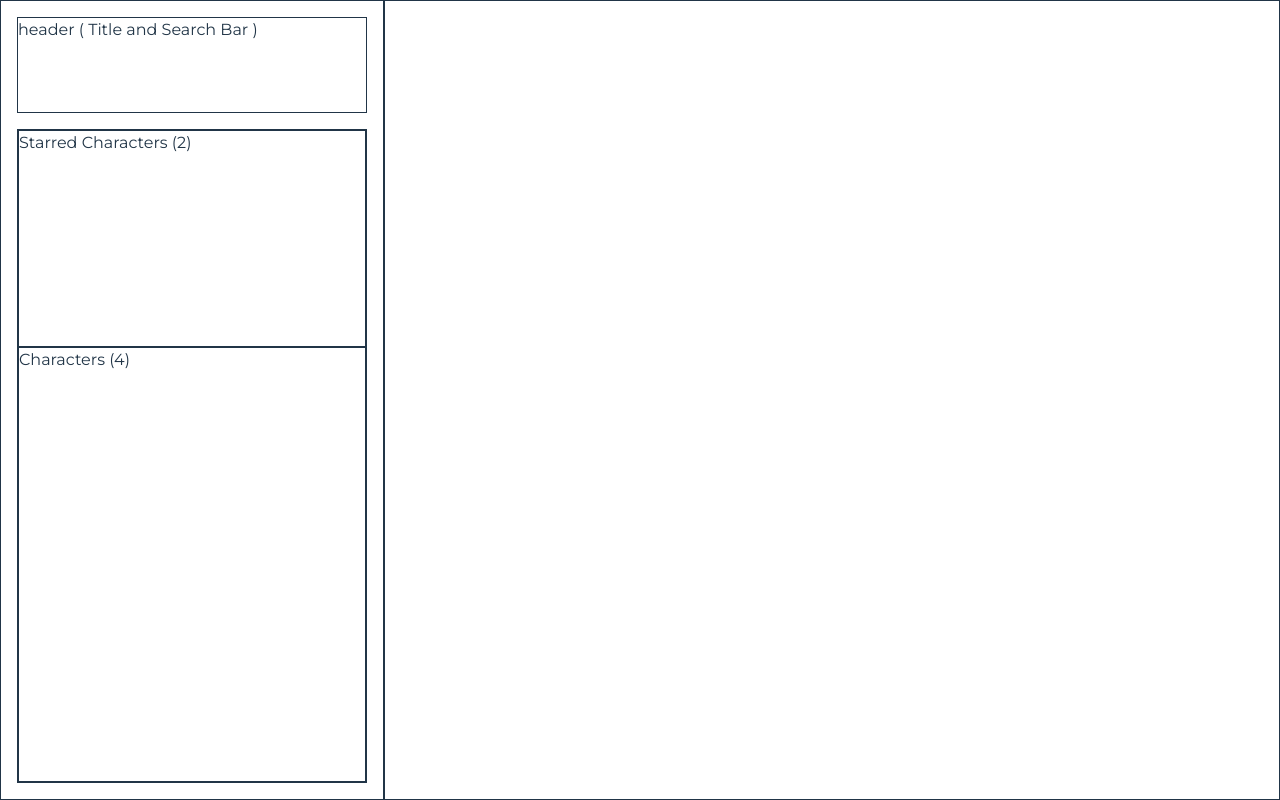
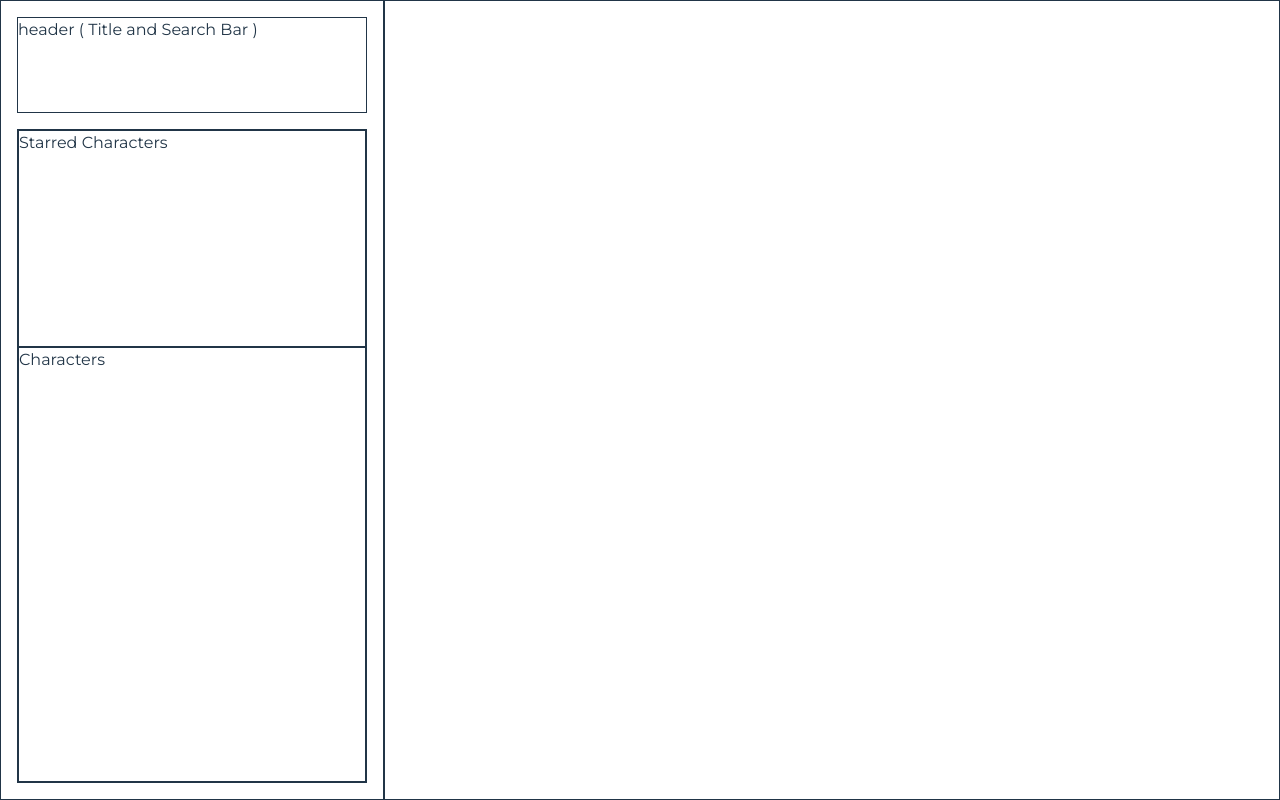
Before and after one commit to jwchavarrro/searching-demo, a React (Vite) app: page / in a window 1280 px wide. Built offline with nearby package versions, Linux system fonts and the light colour scheme.

Commit message:
test(App): enhance tests to verify presence of main layout elements and update text expectations for "Starred Characters" and "Characters"

```diff
--- a/src/App.tsx
+++ b/src/App.tsx
@@ -15,11 +15,9 @@ function App() {
         {/* Personajes favoritos y personajes */}
         <main className="sidebar-main">
           <section className="sidebar-section-starred">
-            Starred Characters (2)
+            Starred Characters
           </section>
-          <section className="sidebar-section-characters">
-            Characters (4)
-          </section>
+          <section className="sidebar-section-characters">Characters</section>
         </main>
       </aside>
 
```
Also changed, not shown: 1 other file (tests, documents, lock files or other folders).
